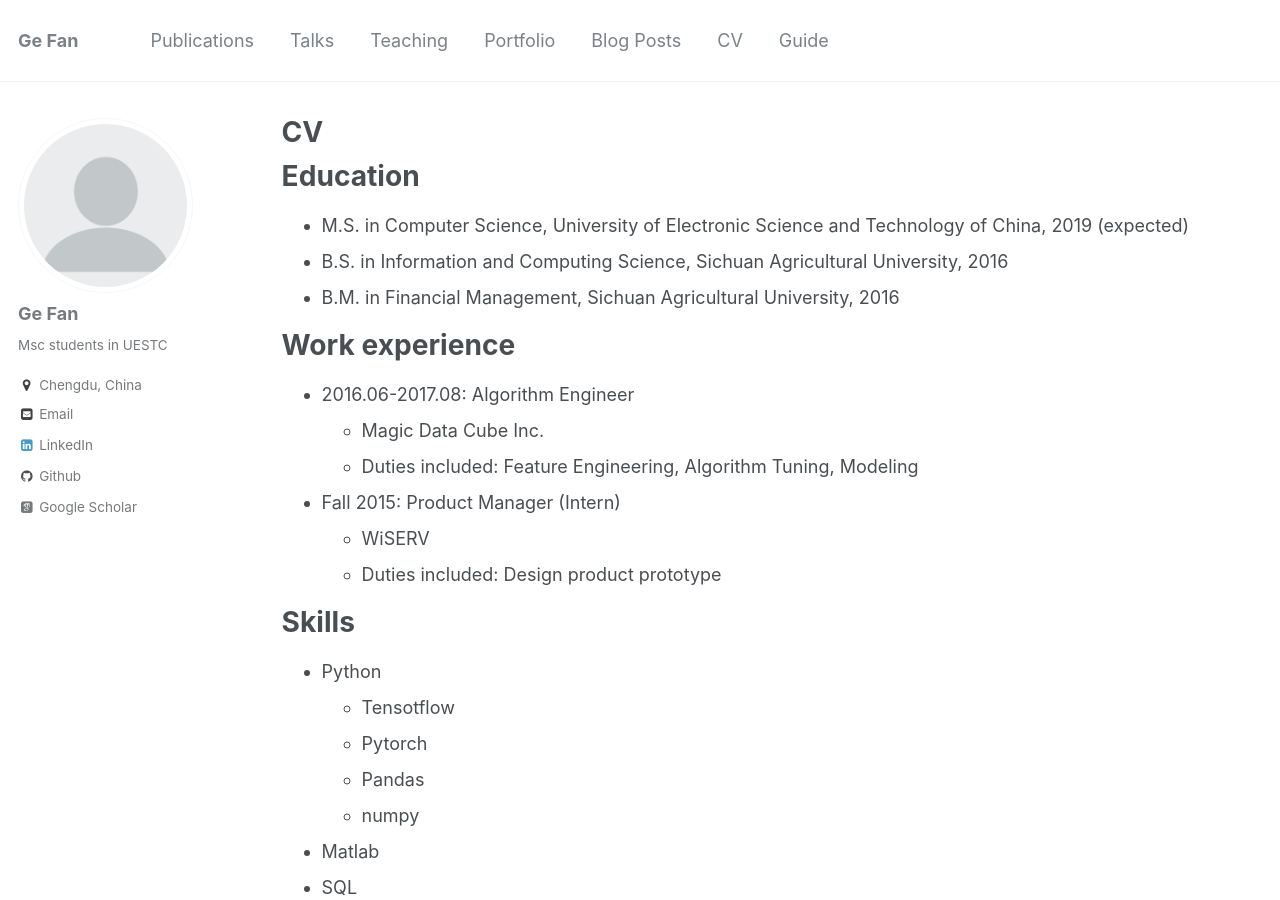
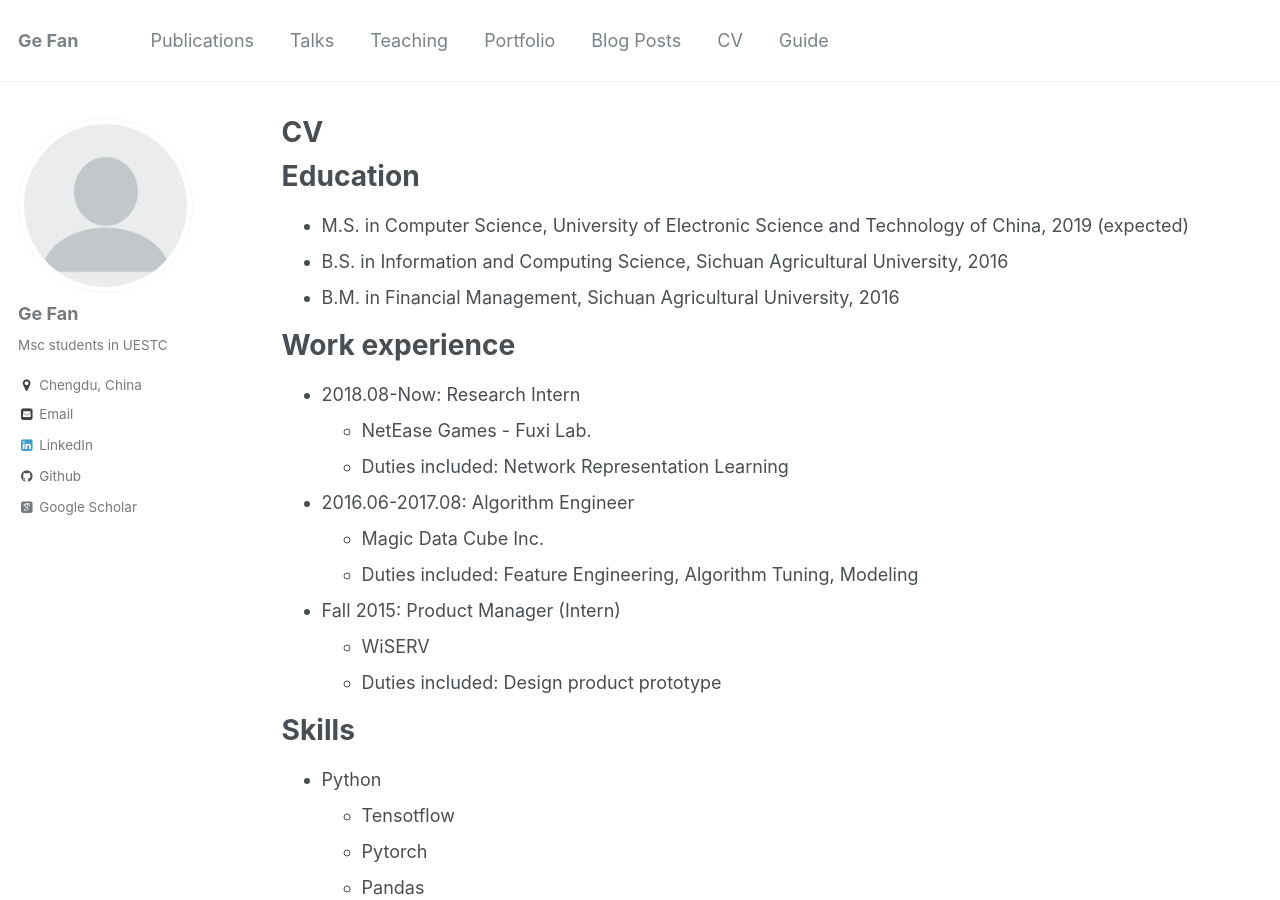
Before and after one commit to FanGhost/fanghost.github.io, a Jekyll site: the page built from _pages/cv.md, in a window 1280 px wide and 900 px high. Built offline with Jekyll 4.4.1, drawn with Linux system fonts in a browser that asks for light colours; some web fonts are replaced.

Commit message:
Update cv.md
add fuxi information

```diff
--- a/_pages/cv.md
+++ b/_pages/cv.md
@@ -18,6 +18,10 @@ Education
 
 Work experience
 ======
+* 2018.08-Now: Research Intern
+  * NetEase Games - [Fuxi Lab](https://fuxi.163.com/en/).
+  * Duties included: Network Representation Learning
+
 * 2016.06-2017.08: Algorithm Engineer
   * Magic Data Cube Inc.
   * Duties included: Feature Engineering, Algorithm Tuning, Modeling
```
